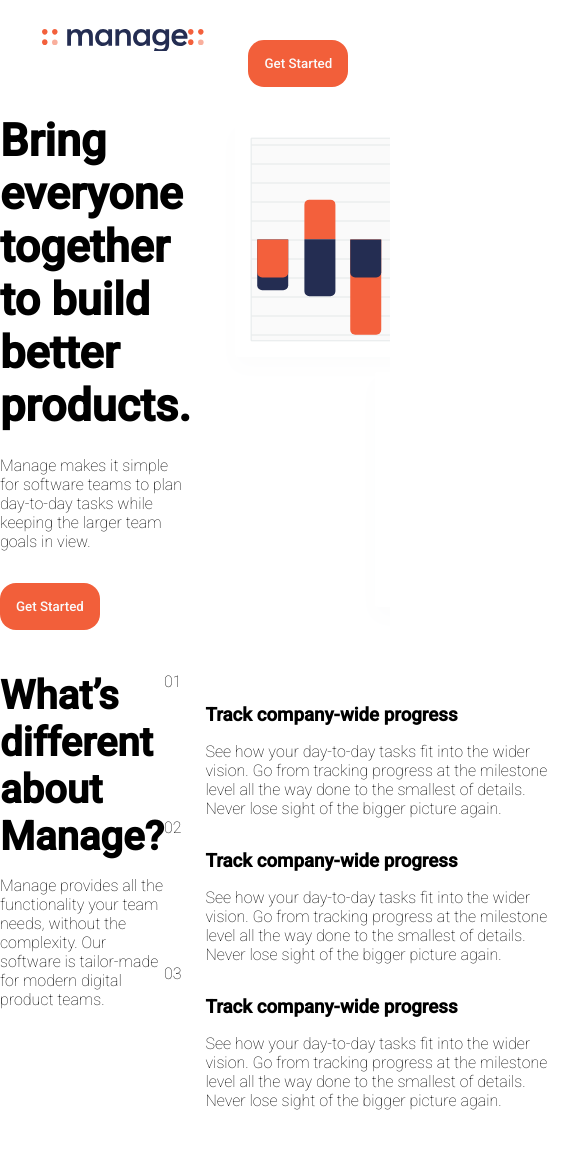
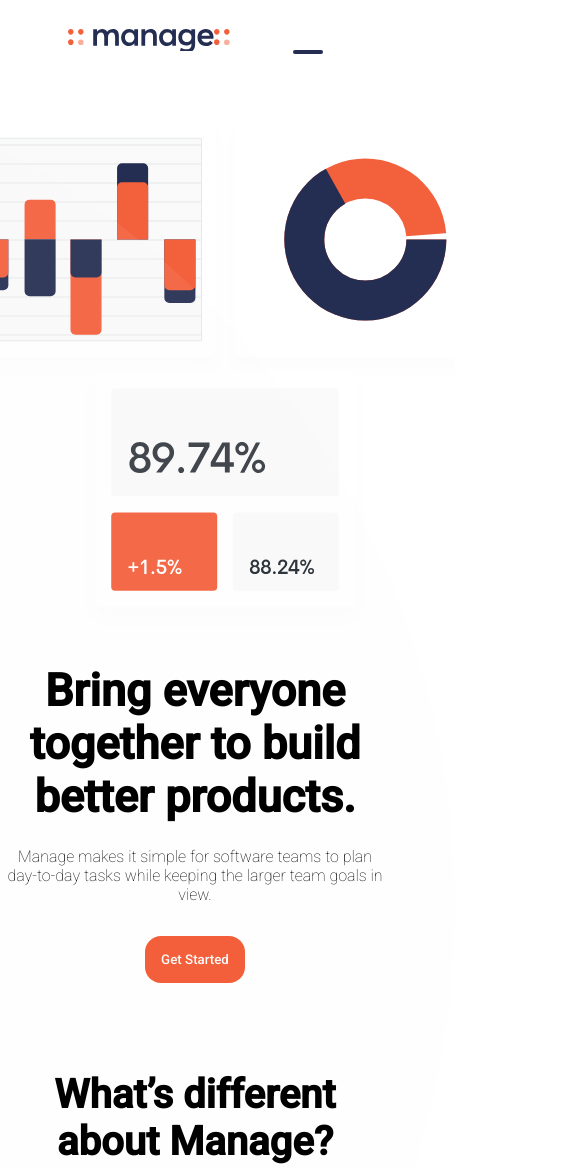
Before and after one commit to yacdanyCR/manage_Landin_Page, a plain HTML site: page index.html in a window 390 px wide. Shown: the top 1168 px of the page, 564 px wide, since content can reach past the window. Drawn offline with Linux system fonts and the light colour scheme.

Commit message:
responsive

```diff
--- a/css/banner/style.css
+++ b/css/banner/style.css
@@ -9,6 +9,14 @@
   background-image: url("../../images/illustration-intro.svg");
   height: 520px;
   width: 520px;
+}
+
+.banner__Image--desk {
+  width: 100%;
+}
+
+.banner__Image--mobile {
+  display: none;
 }
 
 .banner__Info > h1 {
@@ -24,3 +32,17 @@
   width: 450px;
   padding-right: 1.5rem;
 }
+
+@media (max-width: 768px) {
+  .banner__Section {
+    flex-direction: column-reverse;
+  }
+  .banner__Info {
+    display: flex;
+    flex-direction: column;
+    justify-content: center;
+    align-items: center;
+    text-align: center;
+    padding: 2rem;
+  }
+}
--- a/css/footer/style.css
+++ b/css/footer/style.css
@@ -67,3 +67,10 @@
   display: flex;
   justify-content: end;
 }
+
+@media (max-width: 768px) {
+  .footer__Section {
+    flex-direction: column-reverse;
+    align-items: center;
+  }
+}
--- a/css/manage/style.css
+++ b/css/manage/style.css
@@ -36,3 +36,10 @@
 .manage__List--information > h3 {
   margin-bottom: 1rem;
 }
+
+@media (max-width: 768px) {
+  .manage__Section {
+    flex-direction: column;
+    align-items: center;
+  }
+}
--- a/css/navBar/style.css
+++ b/css/navBar/style.css
@@ -77,6 +77,12 @@
 }
 
 @media (max-width: 700px) {
+  .menu-button {
+    background-image: url("../../images/icon-hamburger.svg");
+  }
+  .nav_Buttons {
+    display: none;
+  }
   .nav_Buttons {
     height: 0;
     margin: 0;
--- a/css/teams/style.css
+++ b/css/teams/style.css
@@ -3,7 +3,6 @@
   justify-content: space-around;
   margin-top: 4rem;
   background-color: var(--Bright-Red);
-  background-image: url("../../images/bg-simplify-section-desktop.svg");
   width: 100%;
   padding: 2.5rem;
   align-items: center;
@@ -25,3 +24,24 @@
   border-radius: 1rem;
   border: none;
 }
+
+@media (max-width: 768px) {
+  .teams__Section {
+    flex-direction: column;
+    text-align: center;
+  }
+  .teams__Info {
+    width: auto;
+  }
+  .manage__List {
+    width: auto;
+  }
+  .manage__Info {
+    text-align: center;
+    padding: 1rem;
+    width: auto;
+  }
+  .manage__List--Content {
+    padding: 2rem;
+  }
+}
--- a/css/users/style.css
+++ b/css/users/style.css
@@ -31,3 +31,13 @@ label {
   text-align: center;
   margin-top: 2rem;
 }
+
+@media (max-width: 768px) {
+  .users__Wrapper {
+    flex-wrap: wrap;
+    justify-content: center;
+  }
+  .users__Wrapper > div {
+    padding-top: 1.5rem;
+  }
+}
--- a/index.html
+++ b/index.html
@@ -49,7 +49,10 @@
           </span>
           <button type="button" class="btn">Get Started</button>
         </div>
-        <div class="banner__Image"></div>
+        <div class="banner__Image">
+          <img class="banner__Image--desk" src="./images/bg-simplify-section-mobile.svg" alt="image">
+
+        </div>
       </div>
     </section>
     <section>
```
